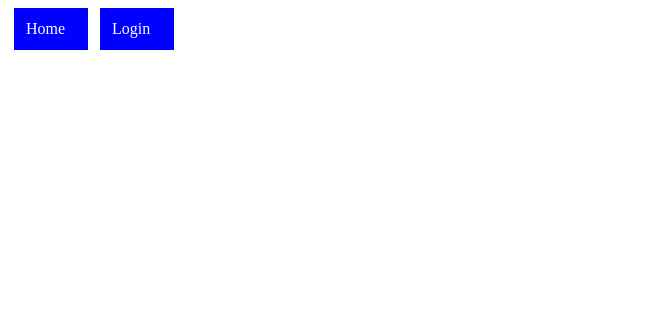
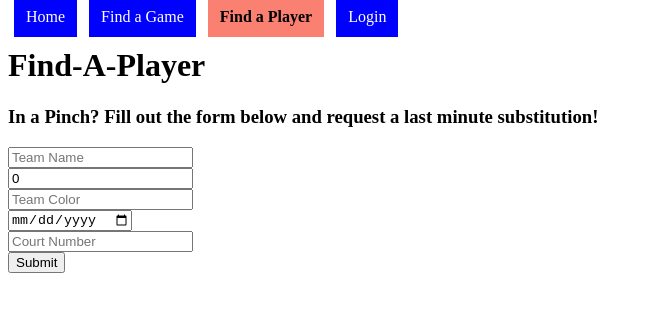
Before and after one commit to bitz820/Put-Me-In-Coach, a React (Create React App) app: page /findPlayer in a window 1280 px wide. Shown: the top 312 px of the page, without its empty margins (0-652 px from the left). Built offline with nearby package versions, Linux system fonts and the light colour scheme.

Commit message:
Created initial Components.  Created form and inital state for where it will live.  Redirected all routes to appropriate tabs

```diff
--- a/package.json
+++ b/package.json
@@ -8,6 +8,7 @@
     "@testing-library/user-event": "^13.5.0",
     "react": "^18.0.0",
     "react-dom": "^18.0.0",
+    "react-router-dom": "^5.3.1",
     "react-scripts": "5.0.1",
     "web-vitals": "^2.1.4"
   },
--- a/src/App.js
+++ b/src/App.js
@@ -2,7 +2,10 @@ import React from 'react'
 import { Route, Switch } from 'react-router-dom'
 import NavBar from './NavBar'
 import Home from './Home'
+import FindGame from './FindGame'
+import FindPlayer from './FindPlayer'
 import Login from './Login'
+
 
 function App() {
     return (
@@ -11,6 +14,12 @@ function App() {
             <Switch>
                 <Route exact path="/">
                     <Home />
+                </Route>
+                <Route exact path="/findGame">
+                    <FindGame />
+                </Route>
+                <Route exact path="/findPlayer">
+                    <FindPlayer />
                 </Route>
                 <Route path="/login" >
                     <Login />
--- /dev/null
+++ b/src/FindGame.js
@@ -0,0 +1,9 @@
+import React from 'react'
+
+function FindGame() {
+  return (
+    <div>FindGame</div>
+  )
+}
+
+export default FindGame
--- /dev/null
+++ b/src/FindPlayer.js
@@ -0,0 +1,64 @@
+import React, {useState} from 'react'
+
+function FindPlayer() {
+
+    const [formData, setFormData] = useState({
+        name: "",
+        players: 0,
+        color: "",
+        date: 12/31/2022,
+        court: ""
+    })
+
+const handleChange = (e) => {
+    setFormData({
+        ...formData,
+        [e.target.name]: e.target.value
+    })
+}
+
+const handleSubmit = (e) => {
+    e.preventDefaul()
+
+    const request = {
+        name: formData.name,
+        players: formData.players,
+        color: formData.color,
+        date: formData.date,
+        court: formData.court
+    }
+
+    const configObj = {
+        method: "POST",
+        headers: {
+            "Content-Type": "application/json",
+            Accept: "application/json"
+        },
+        body: JSON.stringify(request)
+    }
+    // fetch("", configObj)
+    // .then(r => r.json())
+    // .then(data => {
+// console.log(data)
+// setAllTeams([...allTeams, request])
+    // })
+// Persist the data and redirect user to the home page
+}
+
+    return (
+        <div>
+            <h1>Find-A-Player</h1>
+            <h3>In a Pinch? Fill out the form below and request a last minute substitution!</h3>
+            <form onSubmit={handleSubmit}>
+            <input onChange={handleChange} type="text" name="name" value={formData.name} placeholder="Team Name" /><br/>
+            <input onChange={handleChange} type="text" name="players" value={formData.players} placeholder="# of Players Needed" /><br/>
+            <input onChange={handleChange} type="text" name="color" value={formData.color} placeholder="Team Color" /><br/>
+            <input onChange={handleChange} type="date" name="date" value={formData.date} placeholder="Date of Game" /><br/>
+            <input onChange={handleChange} type="text" name="court" value={formData.court} placeholder="Court Number" /><br/>
+            <input type="submit"  />
+            </form>
+        </div>
+    )
+}
+
+export default FindPlayer
--- /dev/null
+++ b/src/GameCard.js
@@ -0,0 +1,18 @@
+import React from 'react'
+
+function GameCard() {
+  return (
+    <card>
+        <h1>Team Name</h1>
+        <h3>Game Type </h3>
+        {/* Game Type should also be stateful, and card styled differently (ternary) */}
+        <h4>Number of Players needed: </h4>
+        {/* Players needed should be stateful, if full we should indicated Game Full in green, if needed players, we should indicate in red! */}
+        <p>Team Color: </p>
+        <p>Court Number:</p>
+        <p>Game Time</p>
+    </card>
+  )
+}
+
+export default GameCard
--- a/src/Home.js
+++ b/src/Home.js
@@ -1,8 +1,17 @@
 import React from 'react'
+import GameCard from './GameCard'
 
 function Home() {
+
+  // const renderTeams = teams.map(team => <GameCard data={team}/>)
+  const renderTeams = <GameCard/>
   return (
-    <div>Home</div>
+    <div>
+      <h1>Welcome to Put Me In, Coach!</h1>
+      <h3>Your number one source for last minute substitutions and available pickup games!</h3>
+      {/* renderTeams */}
+      {renderTeams}
+    </div>
   )
 }
 
--- a/src/NavBar.js
+++ b/src/NavBar.js
@@ -2,8 +2,8 @@ import React from 'react'
 import { NavLink } from 'react-router-dom'
 
 const linkStyles = {
-    display: "inline-block",
-    width: "50px",
+    display: "inline",
+    width: "100%",
     padding: "12px",
     margin: "0 6px 6px",
     background: "blue",
@@ -13,7 +13,9 @@ const linkStyles = {
 
 const active = {
     background: "salmon",
-    color: "black"
+    color: "black",
+    "font-weight": "bold"
+
 }
 
 function NavBar() {
@@ -26,6 +28,22 @@ function NavBar() {
                 activeStyle={active}
             >
                 Home
+            </NavLink>
+            <NavLink
+                to="/findGame"
+                exact
+                style={linkStyles}
+                activeStyle={active}
+            >
+                Find a Game
+            </NavLink>
+            <NavLink
+                to="/findPlayer"
+                exact
+                style={linkStyles}
+                activeStyle={active}
+            >
+                Find a Player
             </NavLink>
             <NavLink
                 to="/login"
```
Also changed, not shown: 1 other file (tests, documents, lock files or other folders).
